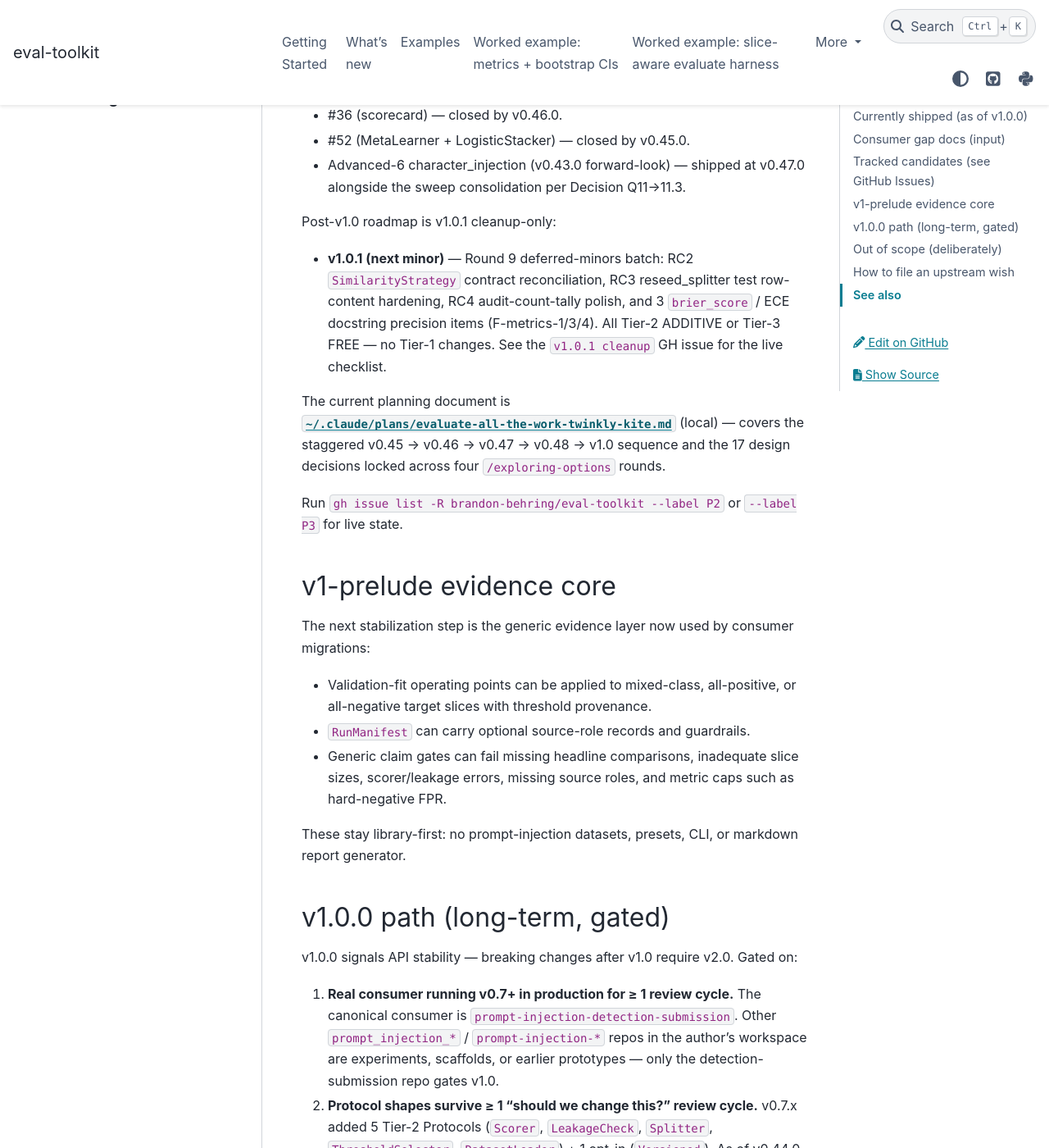
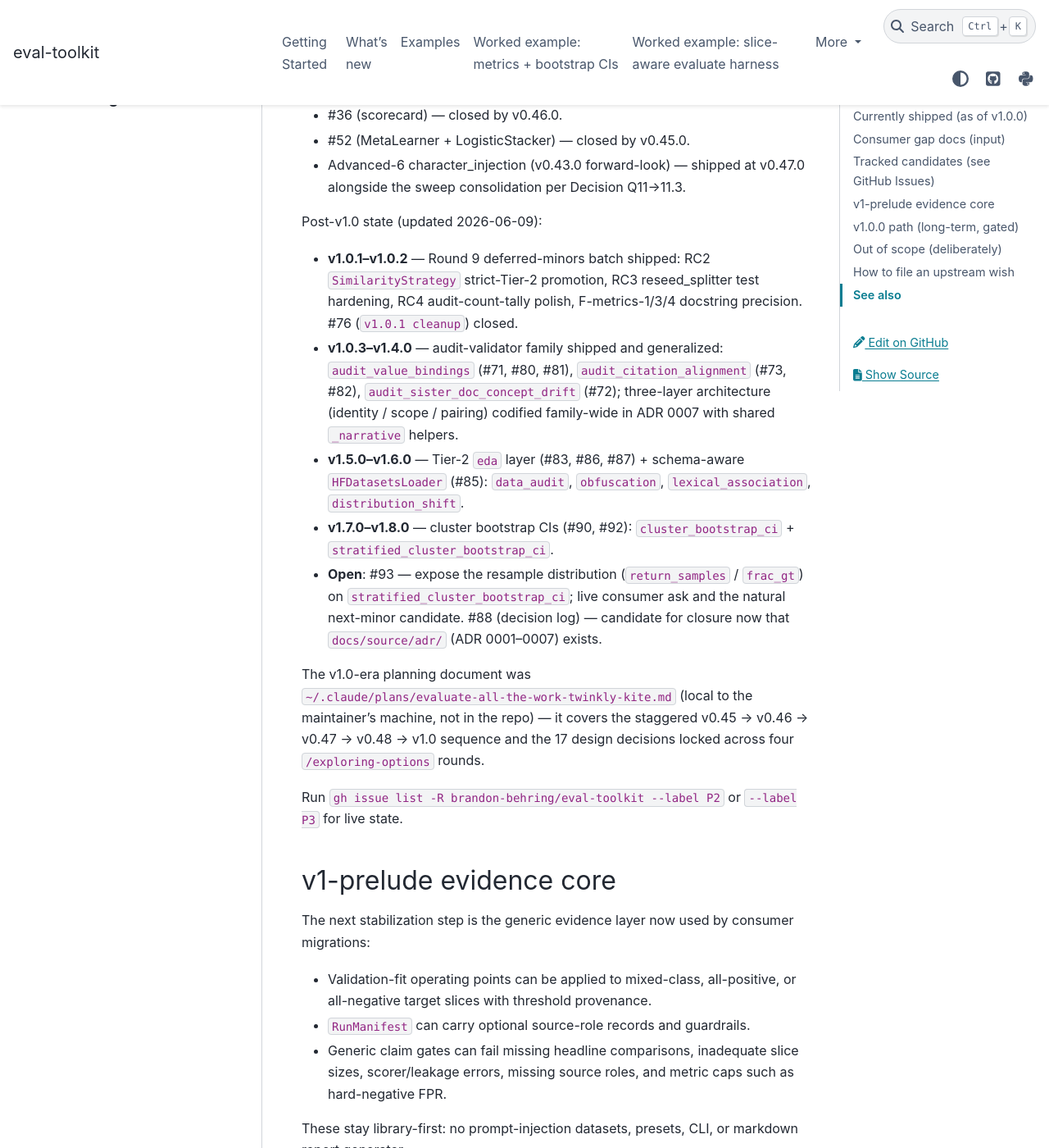
Before and after one commit to brandon-behring/eval-toolkit, a Sphinx documentation site: the page built from docs/source/roadmap.md, in a window 1280 px wide and 1400 px high, scrolled down 3613 px. Shown: the whole window at 82% size. Built offline with Sphinx 7.4.7 and the PyData theme 0.15.4, drawn with Linux system fonts in a browser that asks for light colours.

Commit message:
fix(docs): reconcile stability-contract docs with shipped reality
Findings from the 2026-06-09 full-repo audit (D1, D2, D15, D16, D18):

- ADR 0003: record the v1.0.2 SimilarityStrategy promotion in the
  Tier-2 strict list (9 -> 10); amend the never-implemented
  STRICT_DOCSTRINGS plan to the actual contract (first lines stay
  pinned through v1.x).
- tests/test_public_api.py: register SimilarityStrategy in
  _TIER2_PROTOCOLS (R6-D fail-fast list lagged the promotion).
- roadmap.md: refresh the post-v1.0 section to the v1.8.0 state
  (#76 closed; #93 is the live open item); drop the broken
  repo-relative link to a machine-local planning doc.
- STYLE.md SS17: pr_auc left the top level at v0.46 Decision L;
  example now uses scorecard.
- README: disambiguate the Tier-2 box (10 strict Protocols vs
  SliceAwareScorer/Versioned).
- CONTRIBUTING: correct the [dev]-extra claim (heavy optional stacks
  not included) and document the docs-extra requirement.

Verified: pytest tests/test_public_api.py green in a lock-synced env;
sphinx -n build exit 0.

Generated with Claude Code

Co-Authored-By: Claude Fable 5 <noreply@anthropic.com>

```diff
--- a/docs/source/roadmap.md
+++ b/docs/source/roadmap.md
@@ -153,20 +153,32 @@ All v0.45 / v0.46 / v0.46.1 / v0.47 tracked candidates closed:
 - Advanced-6 character_injection (v0.43.0 forward-look) — shipped at
   v0.47.0 alongside the sweep consolidation per Decision Q11→11.3.
 
-Post-v1.0 roadmap is v1.0.1 cleanup-only:
+Post-v1.0 state (updated 2026-06-09):
 
-- **v1.0.1 (next minor)** — Round 9 deferred-minors batch: RC2
-  `SimilarityStrategy` contract reconciliation, RC3 reseed_splitter
-  test row-content hardening, RC4 audit-count-tally polish, and 3
-  `brier_score` / ECE docstring precision items (F-metrics-1/3/4).
-  All Tier-2 ADDITIVE or Tier-3 FREE — no Tier-1 changes.
-  See the `v1.0.1 cleanup` GH issue for the live checklist.
+- **v1.0.1–v1.0.2** — Round 9 deferred-minors batch shipped: RC2
+  `SimilarityStrategy` strict-Tier-2 promotion, RC3 reseed_splitter
+  test hardening, RC4 audit-count-tally polish, F-metrics-1/3/4
+  docstring precision. #76 (`v1.0.1 cleanup`) closed.
+- **v1.0.3–v1.4.0** — audit-validator family shipped and generalized:
+  `audit_value_bindings` (#71, #80, #81), `audit_citation_alignment`
+  (#73, #82), `audit_sister_doc_concept_drift` (#72); three-layer
+  architecture (identity / scope / pairing) codified family-wide in
+  ADR 0007 with shared `_narrative` helpers.
+- **v1.5.0–v1.6.0** — Tier-2 `eda` layer (#83, #86, #87) +
+  schema-aware `HFDatasetsLoader` (#85): `data_audit`, `obfuscation`,
+  `lexical_association`, `distribution_shift`.
+- **v1.7.0–v1.8.0** — cluster bootstrap CIs (#90, #92):
+  `cluster_bootstrap_ci` + `stratified_cluster_bootstrap_ci`.
+- **Open**: #93 — expose the resample distribution (`return_samples` /
+  `frac_gt`) on `stratified_cluster_bootstrap_ci`; live consumer ask
+  and the natural next-minor candidate. #88 (decision log) — candidate
+  for closure now that `docs/source/adr/` (ADR 0001–0007) exists.
 
-The current planning document is
-[`~/.claude/plans/evaluate-all-the-work-twinkly-kite.md`](https://github.com/brandon-behring/eval-toolkit/blob/main/.claude/plans/evaluate-all-the-work-twinkly-kite.md)
-(local) — covers the staggered v0.45 → v0.46 → v0.47 → v0.48 → v1.0
-sequence and the 17 design decisions locked across four `/exploring-options`
-rounds.
+The v1.0-era planning document was
+`~/.claude/plans/evaluate-all-the-work-twinkly-kite.md` (local to the
+maintainer's machine, not in the repo) — it covers the staggered
+v0.45 → v0.46 → v0.47 → v0.48 → v1.0 sequence and the 17 design
+decisions locked across four `/exploring-options` rounds.
 
 Run `gh issue list -R brandon-behring/eval-toolkit --label P2` or
 `--label P3` for live state.
```
Also changed, not shown: CONTRIBUTING.md (+9 -4 lines), README.md (+4 -5 lines), STYLE.md (+5 -2 lines), docs/source/adr/0003-stability-contract-and-gate3-methodology.md (+16 -9 lines), 1 other file.
